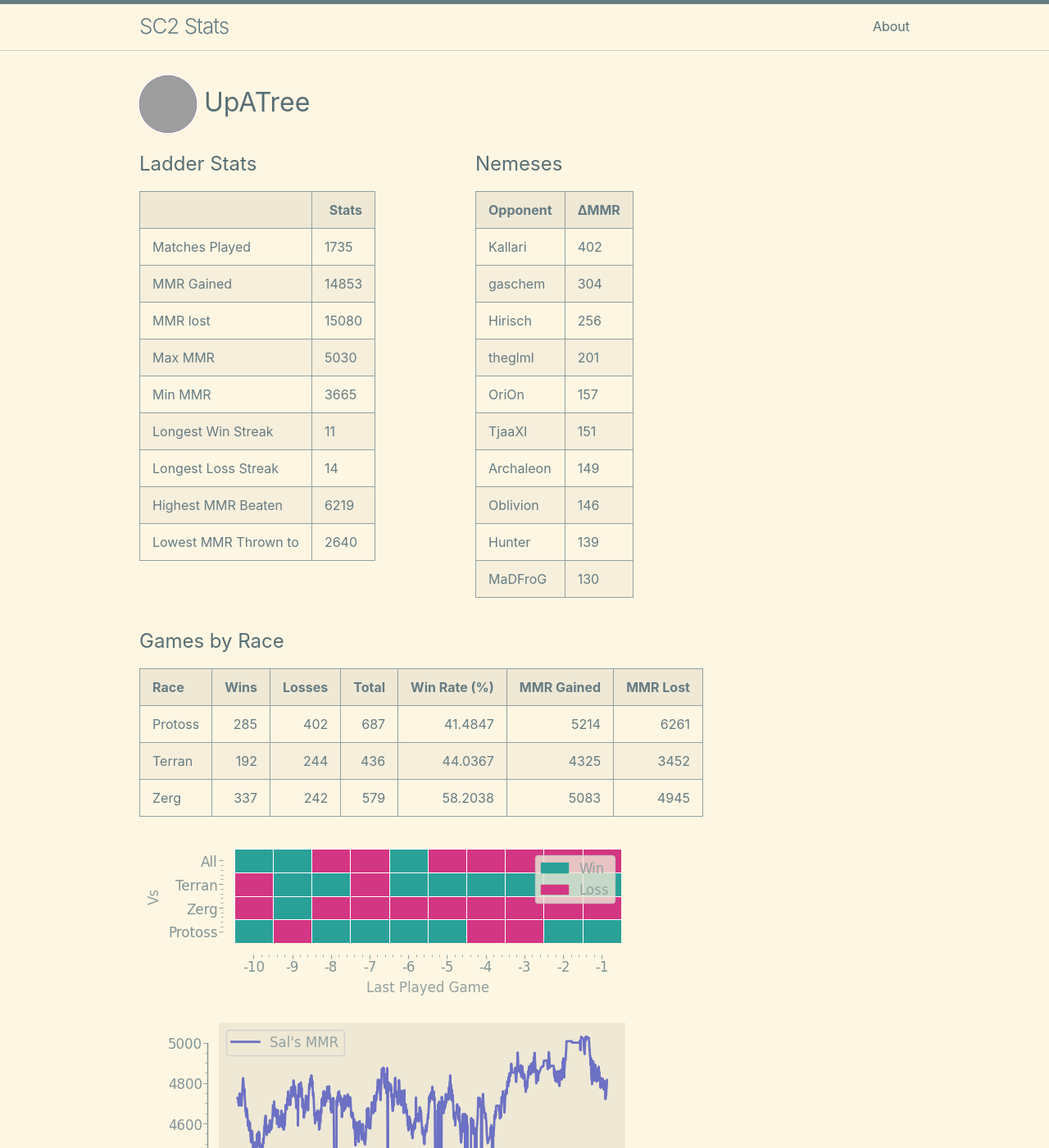
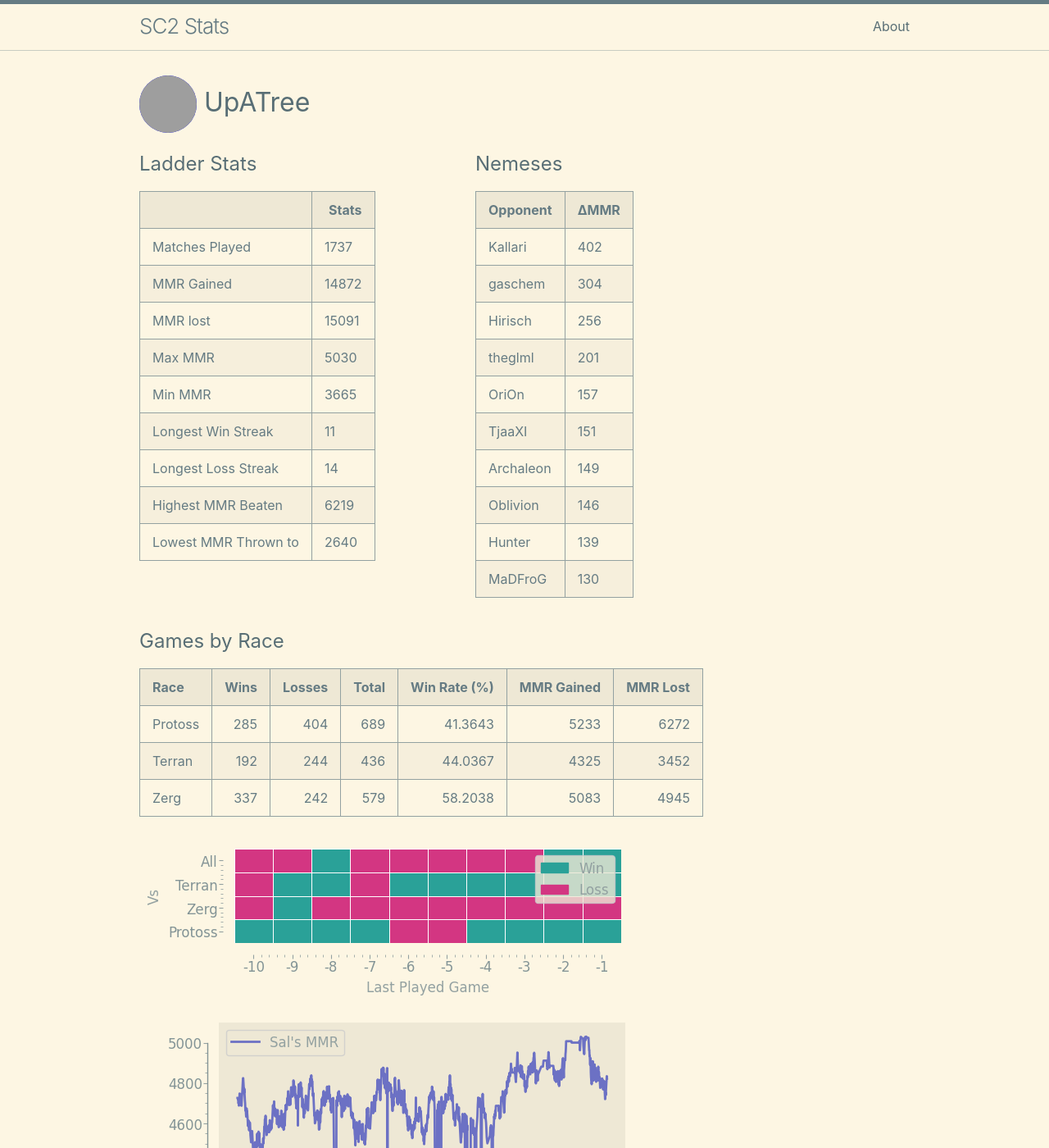
Before and after one commit to kylermurphy/UpATree, a Jekyll site: the page built from docs/index.md, in a window 1280 px wide and 1400 px high. Shown: the whole window at 82% size. Built offline with Jekyll 4.4.1, drawn with Linux system fonts in a browser that asks for light colours; grey boxes are pictures that could not be loaded.

Commit message:
running on push

```diff
--- a/docs/index.md
+++ b/docs/index.md
@@ -18,15 +18,15 @@ layout: home
   <tbody>
     <tr>
       <td>Matches Played</td>
-      <td>1735</td>
+      <td>1737</td>
     </tr>
     <tr>
       <td>MMR Gained</td>
-      <td>14853</td>
+      <td>14872</td>
     </tr>
     <tr>
       <td>MMR lost</td>
-      <td>15080</td>
+      <td>15091</td>
     </tr>
     <tr>
       <td>Max MMR</td>
@@ -114,7 +114,7 @@ layout: home
 
 | Race    |   Wins |   Losses |   Total |   Win Rate (%) |   MMR Gained |   MMR Lost |
 |:--------|-------:|---------:|--------:|---------------:|-------------:|-----------:|
-| Protoss |    285 |      402 |     687 |        41.4847 |         5214 |       6261 |
+| Protoss |    285 |      404 |     689 |        41.3643 |         5233 |       6272 |
 | Terran  |    192 |      244 |     436 |        44.0367 |         4325 |       3452 |
 | Zerg    |    337 |      242 |     579 |        58.2038 |         5083 |       4945 |
 
--- a/log.txt
+++ b/log.txt
@@ -816,3 +816,4 @@ Writing a log file 2025-04-03 16:53:10.
 Writing a log file 2025-04-03 17:20:43.
 Writing a log file 2025-04-03 17:47:53.
 Writing a log file 2025-04-03 18:31:58.
+Writing a log file 2025-04-03 18:51:56.
```
Also changed, not shown: docs/assets/MMR.png, docs/assets/daily.png, docs/assets/gm_hist.png, docs/assets/r_wrt.png, 1 other file.
